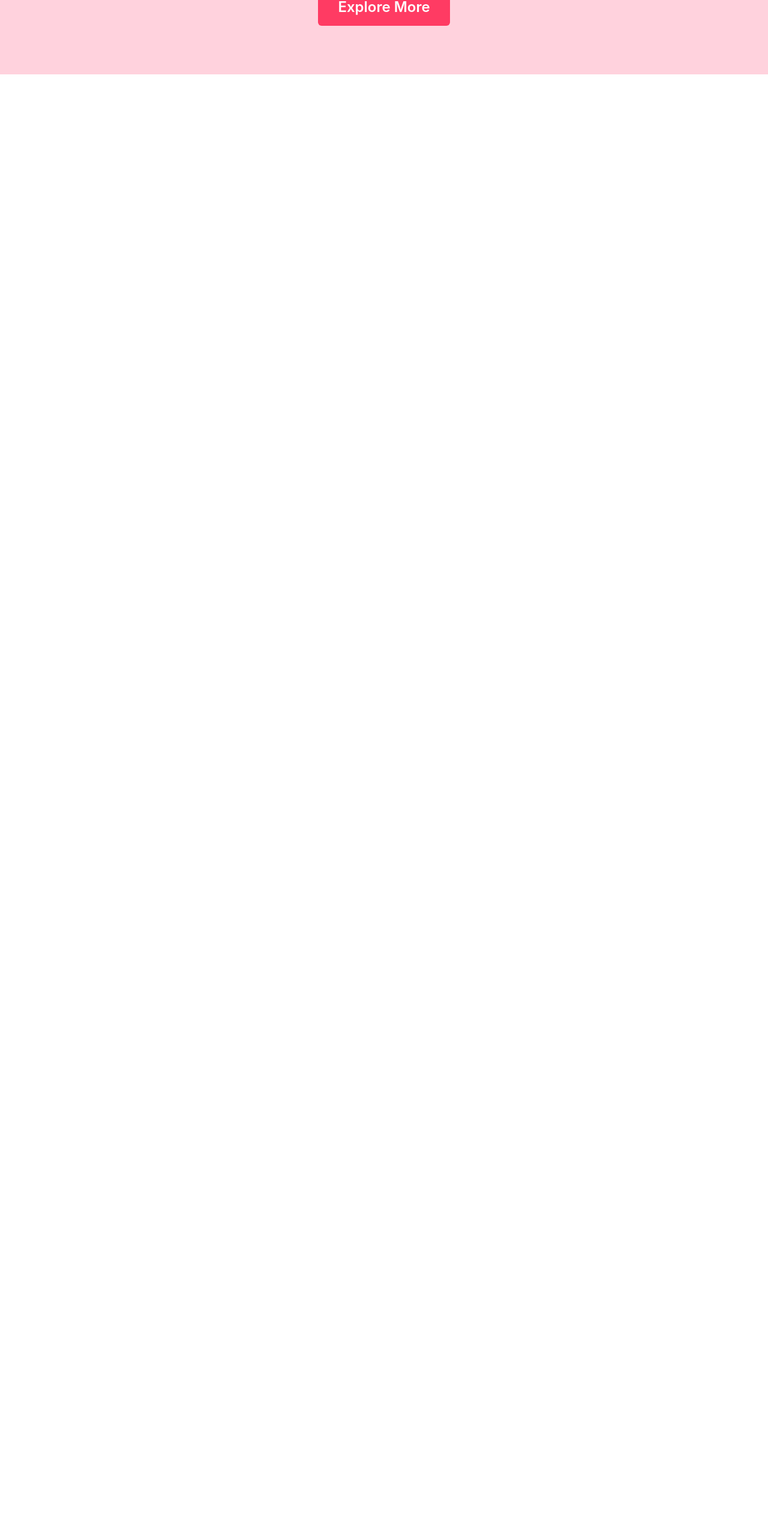
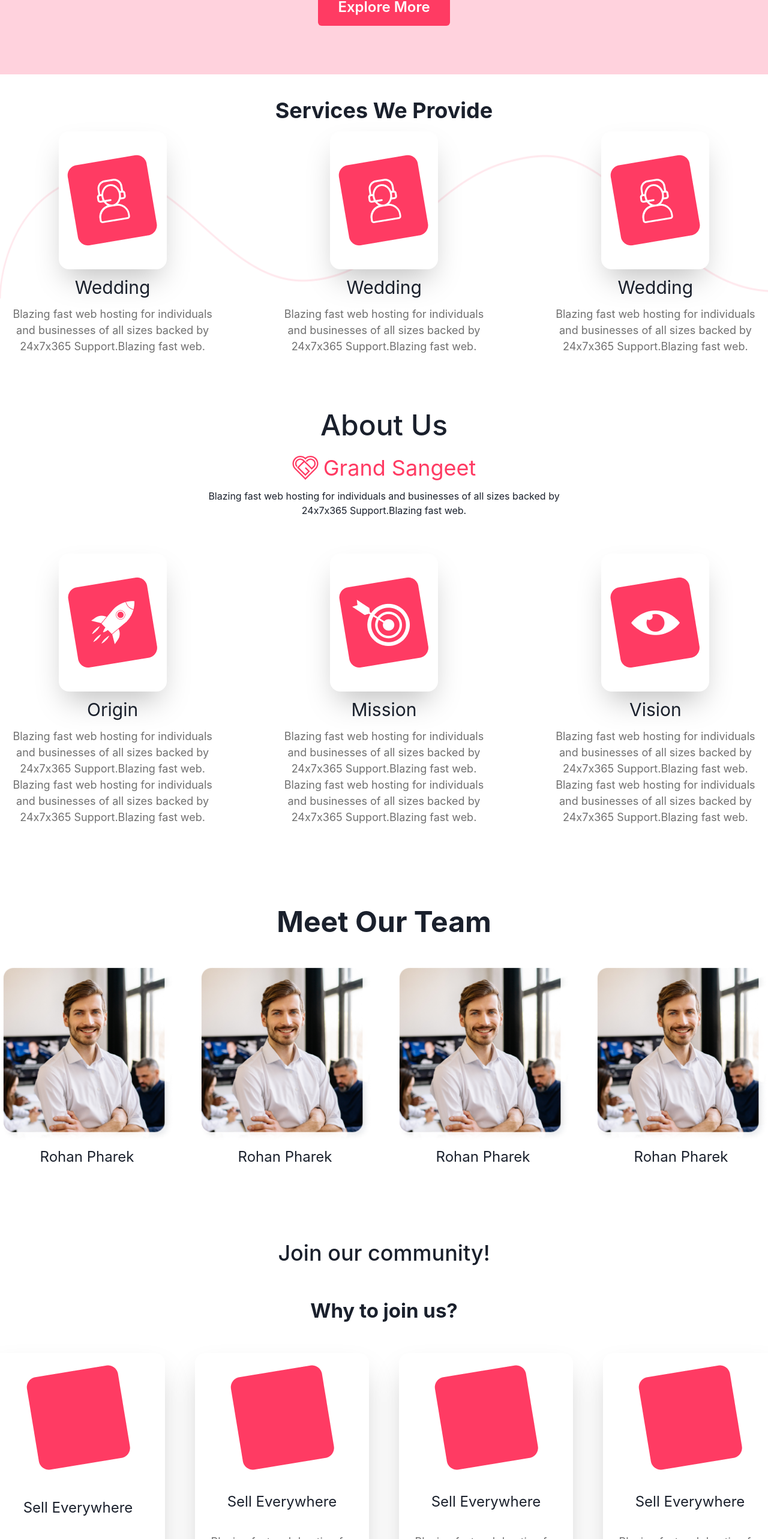
Before and after one commit to desaidhruv/grandSangeet, a React (Create React App) app: page / in a window 1280 px wide. Shown: the part 1400-3966 px from the top of the page at 60% size. Before the commit the page ends 1524 px from the top, so only its background shows below. Built offline with nearby package versions, Linux system fonts and the light colour scheme.

Commit message:
All Pages Added

```diff
--- a/src/pages/Landing.js
+++ b/src/pages/Landing.js
@@ -1,12 +1,20 @@
 import React from 'react'
 import Explore from "../components/sections/Explore"
 import Hero from '../components/sections/Hero'
+import Services from '../components/sections/Services'
+import About from '../components/sections/About'
+import Team from '../components/sections/Team'
+import Community from '../components/sections/Community'
 
 export default function Landing() {
     return (
         <>
-        <Hero/>
-        <Explore/>
+        <Hero />
+        <Explore />
+        <Services />
+        <About />
+        <Team />
+        <Community />
 
         </>
     )
```
